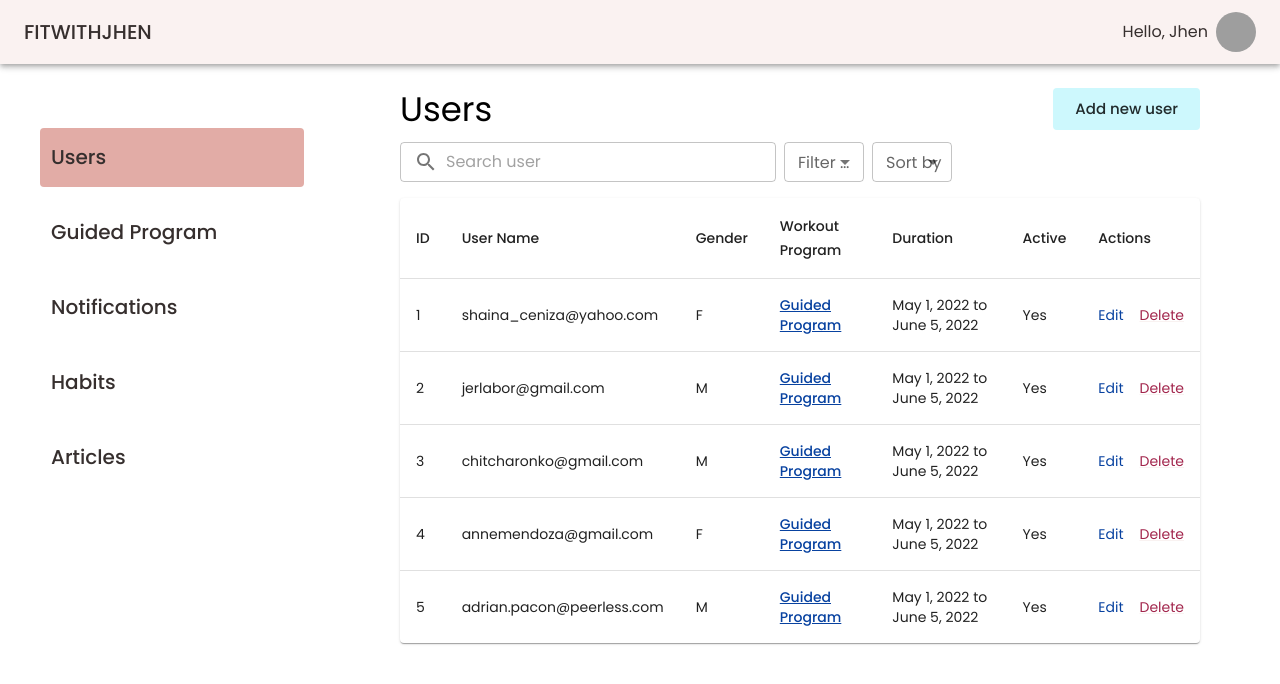
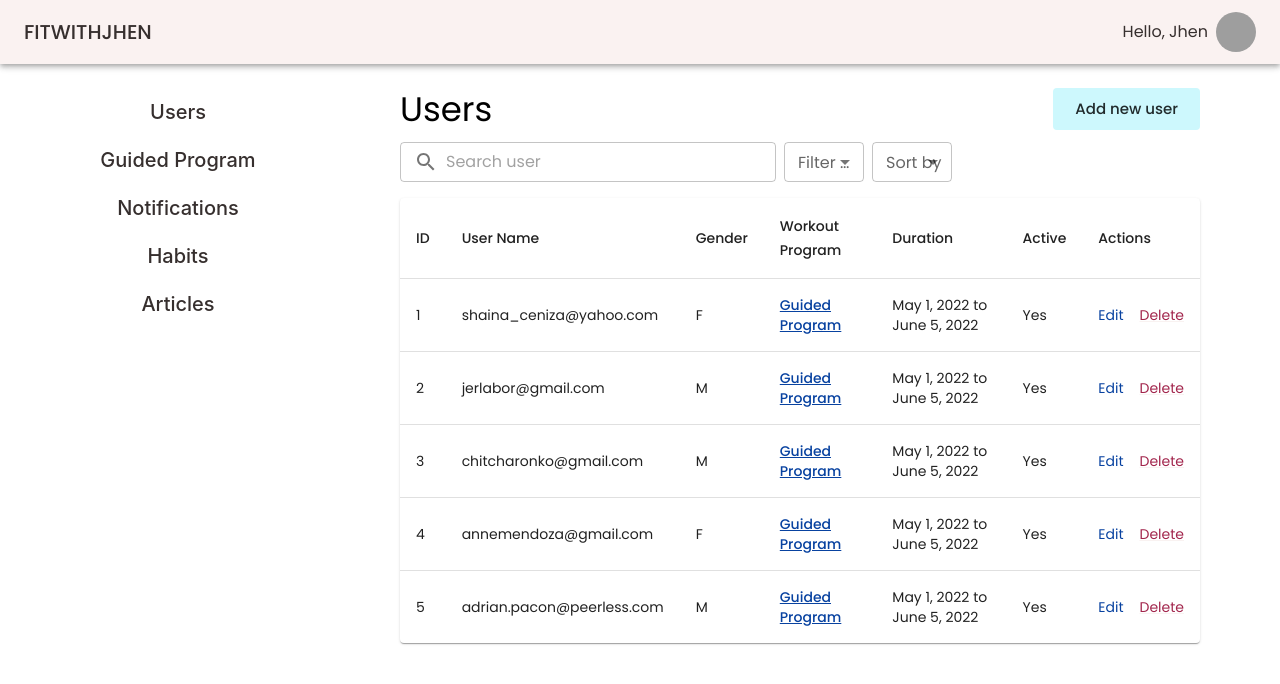
Before and after one commit to gloriamaris/fitwithjhen-admin, a React (Create React App) app: page / in a window 1280 px wide. Shown: the top 684 px of the page. Built offline with nearby package versions, Linux system fonts and the light colour scheme; grey boxes are pictures that could not be loaded.

Commit message:
fix: active nav link not working

```diff
--- a/src/components/Navigation/index.js
+++ b/src/components/Navigation/index.js
@@ -1,17 +1,19 @@
-import { Box, Button } from '@mui/material'
-import React, { useState } from 'react'
-import { useNavigate } from 'react-router-dom'
+import { Stack } from '@mui/material'
+import React from 'react'
+import { NavLink } from 'react-router-dom'
 
 const buttonStyles = {
   active: {
+    backgroundColor: '#E2ACA6',
     paddingTop: '0.75rem',
     paddingBottom: '0.75rem',
     textTransform: 'none',
+    color: '#362F2E',
+    fontWeight: 500,
     fontSize: '1.25rem',
-    backgroundColor: '#E2ACA6',
-    fontWeight: 500,
-    color: '#362F2E',
-    justifyContent: 'flex-start'
+    textDecoration: 'none',
+    paddingLeft: '0.75rem',
+    borderRadius: '.5rem'
   },
   inactive: {
     paddingTop: '0.75rem',
@@ -20,79 +22,54 @@ const buttonStyles = {
     color: '#362F2E',
     fontWeight: 500,
     fontSize: '1.25rem',
-    justifyContent: 'flex-start'
+    textDecoration: 'none',
+    paddingLeft: '0.75rem'
   }
 }
 
 const Navigation = props => {
-  const [activeMenu, setActiveMenu] = useState('users')
   const { active, inactive } = buttonStyles
-  const navigate = useNavigate()
 
-  const buttonProps = {
-    disableFocusRipple: true,
-    disableRipple: true,
-    disableElevation: true,
-    fullWidth: true,
-    size: 'large'
-  }
   const menuLinks = [
     {
-      id: 1,
       name: 'Users',
-      value: 'users',
-      isActive: true
+      value: 'users'
     },
     {
-      id: 2,
       name: 'Guided Program',
-      value: 'guided-program',
-      isActive: true
+      value: 'guided-program'
     },
     {
-      id: 3,
       name: 'Notifications',
-      value: 'notifications',
-      isActive: true
+      value: 'notifications'
     },
     {
-      id: 4,
       name: 'Habits',
       value: 'habits',
-      isActive: true
     },
     {
-      id: 5,
       name: 'Articles',
       value: 'articles',
-      isActive: true
     }
   ]
-  console.log({ props })
-  const handleClick = value => {
-    navigate('/' + value)
-    setActiveMenu(value)
-  }
 
   return (
-    <>
-      <Box mt={5} />
+    <Stack>
       {
         menuLinks.map((item, i) =>
-          <Box key={i} ml={2} mr={2} mt={2} mb={2}>
-            <Button
-              color='primary'
-              variant='text'
-              onClick={() => handleClick(item.value)}
-              sx={activeMenu === item.value ? { ...active } : { ...inactive }}
-              {...buttonProps}
-            >
-              {item.name}
-            </Button>
-          </Box>
+          <NavLink
+            to={`/${item.value}`}
+            style={({ isActive }) =>
+              isActive ? active : inactive
+            }
+            key={i}
+            exact
+          >
+            {item.name}
+          </NavLink>
         )
       }
-    </>
+    </Stack>
   )
 }
 
```
